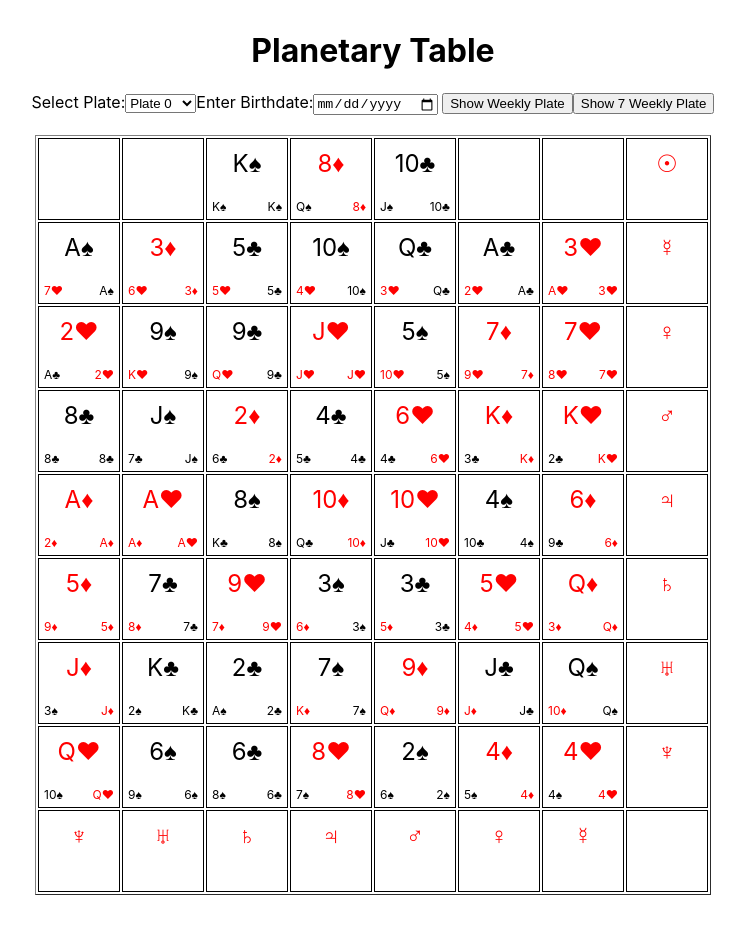
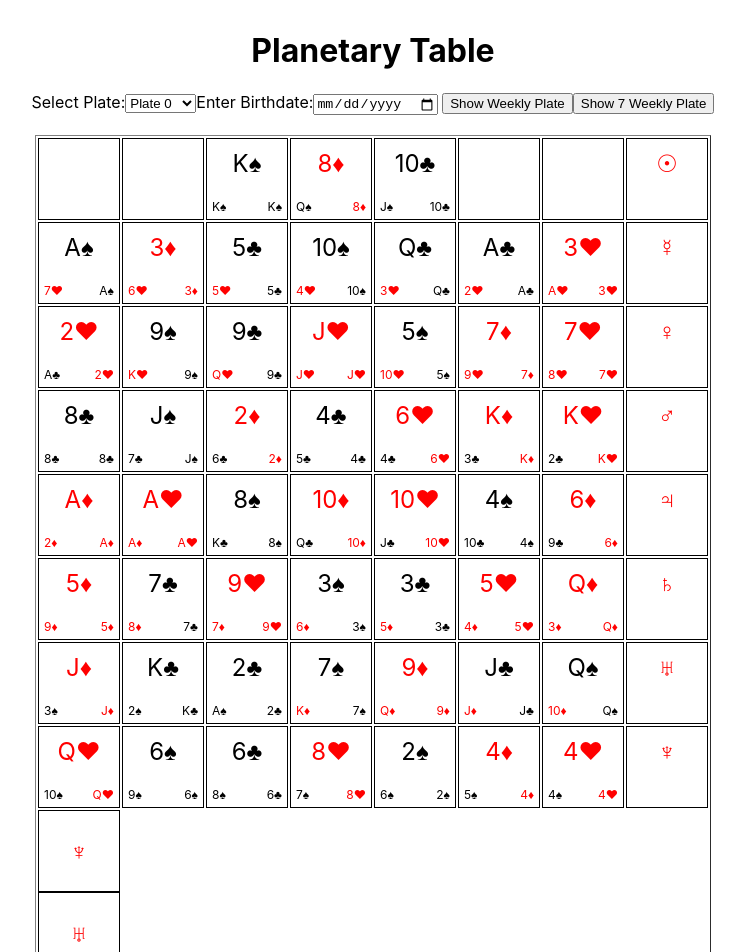
Before and after one commit to webdeeva/cardology, a React (Create React App) app: page / in a window 1280 px wide. Shown: the top 952 px of the page, without its empty margins (267-1012 px from the left). Before the commit the page ends 925 px from the top, so only its background shows below. Built offline with nearby package versions, Linux system fonts and the light colour scheme.

Commit message:
Update App.css

```diff
--- a/src/App.css
+++ b/src/App.css
@@ -22,6 +22,11 @@
 
 .App-link {
   color: #61dafb;
+}
+tr:last-child td {
+  display: flex;
+  justify-content: center;
+  align-items: center;
 }
 
 @keyframes App-logo-spin {
```
